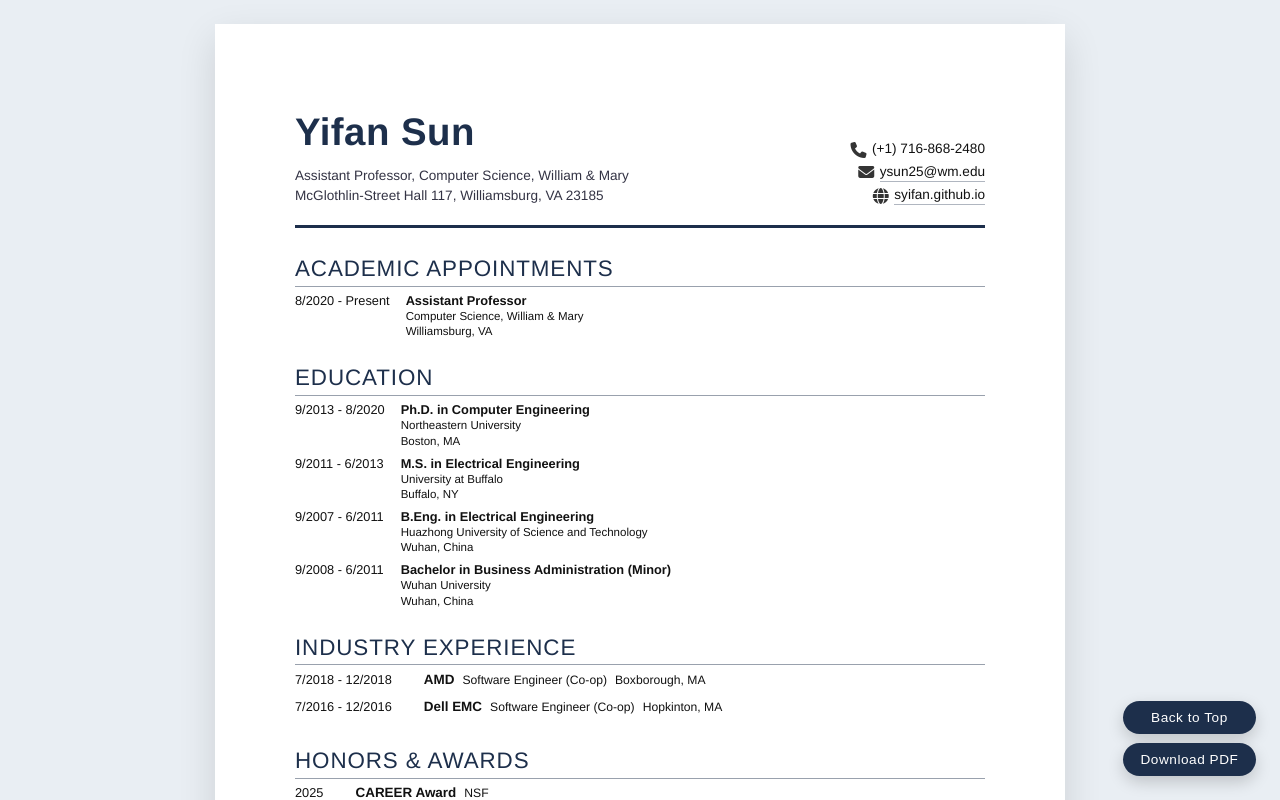
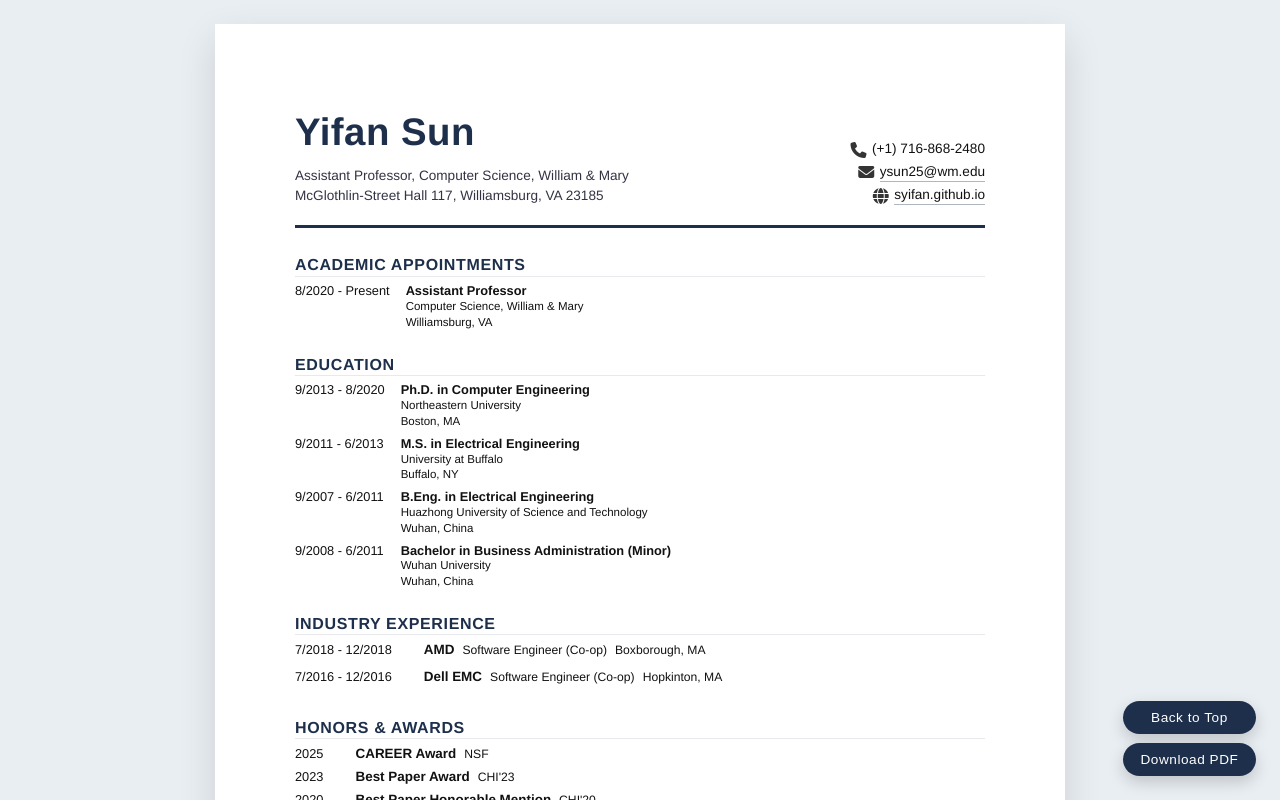
Before and after one commit to syifan/webcv, a React (Create React App) app: page / in a window 1280 px wide. Shown: the top 800 px of the page. Built offline with nearby package versions, Linux system fonts and the light colour scheme.

Commit message:
update style

```diff
--- a/src/App.css
+++ b/src/App.css
@@ -125,7 +125,8 @@ main {
 }
 
 .section-header {
-  margin-bottom: 0;
+  margin-bottom: 0.4rem;
+  border-bottom: 1px solid rgba(29, 47, 75, 0.1);
 }
 
 .section-intro {
@@ -136,20 +137,11 @@ main {
   display: inline-block;
   color: #1d2f4b;
   letter-spacing: 0.04em;
-  font-size: 1.4rem;
+  font-size: 1rem;
   text-transform: uppercase;
-  font-weight: 50;
+  font-weight: 600;
   margin: 0;
-}
-
-.cv-section header::after {
-  content: "";
-  display: block;
-  left: 0;
-  width: 100%;
-  height: 1px;
-  background: rgba(29, 47, 75, 0.45);
-  margin-bottom: 0.4rem;
+  margin-bottom: -0.2rem;
 }
 
 .subsection {
@@ -431,16 +423,8 @@ li {
     display: none !important;
   }
 
-  .cv-section::before {
-    left: -0.5in;
-  }
-
   a {
     color: inherit;
     text-decoration: none;
   }
-
-  .cv-header {
-    border-bottom-width: 2px;
-  }
 }
```
